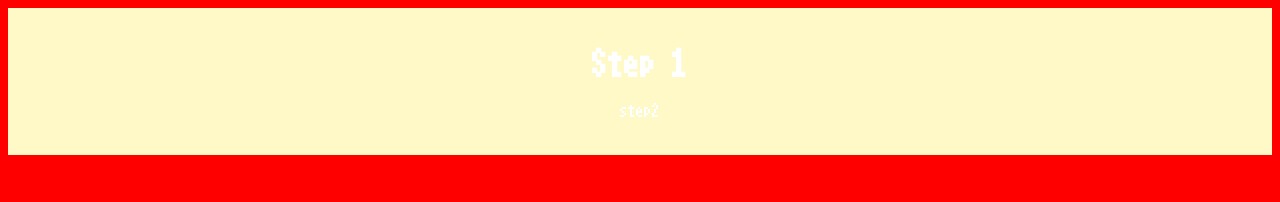
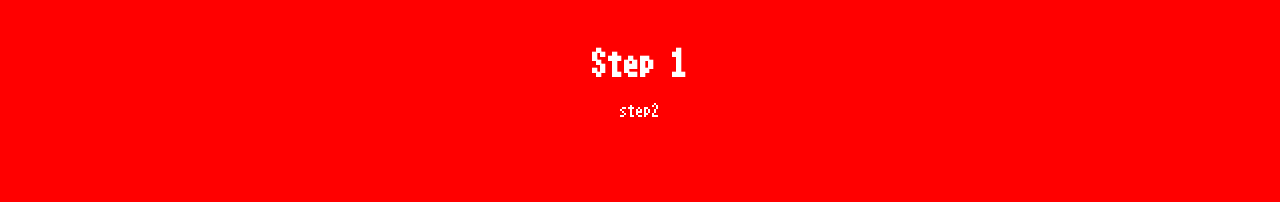
Before and after one commit to ideidiot/miraikoro3_sozan_jhs, a plain HTML site: page index.html in a window 1280 px wide. Drawn offline with Linux system fonts and the light colour scheme; files whose address does not match are found by name.

Commit message:
Update styles.css

```diff
--- a/styles.css
+++ b/styles.css
@@ -21,7 +21,7 @@ body {
 /* Header styling */
 header {
   color: #fff;
-  background-color: #fff8c7;
+  background-color: #ooooff;
   padding: 20px;
   text-align: center;
   font-family: 美咲ゴシック第2;
```
